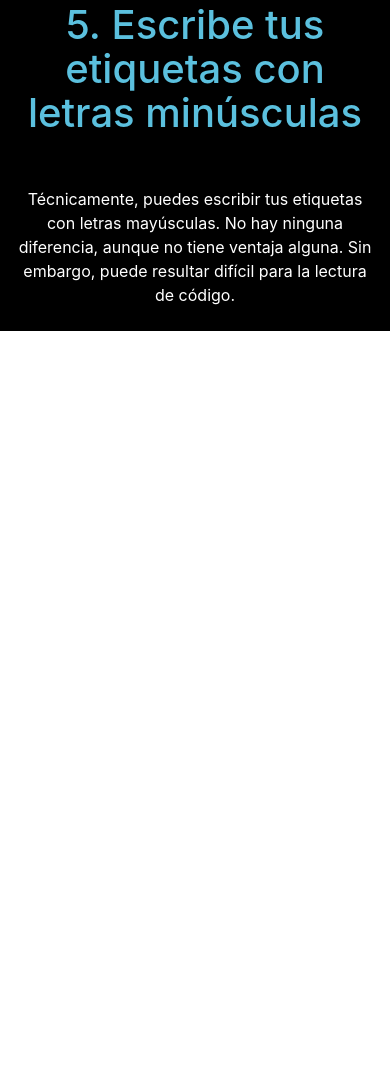
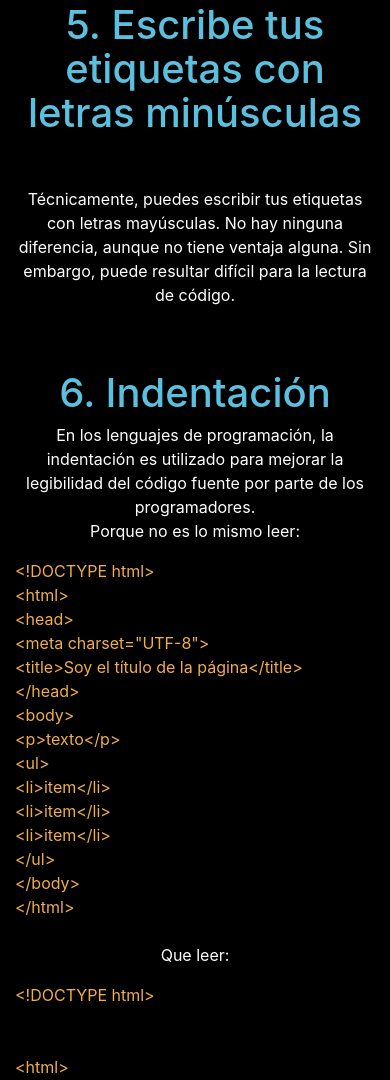
Before and after one commit to PandaNemessis/GuiaAP, a plain HTML site: page html.html in a window 390 px wide. Shown: the part 5244-6324 px from the top of the page. Before the commit the page ends 5575 px from the top, so only its background shows below. Drawn offline with nearby package versions, Linux system fonts and the light colour scheme.

Commit message:
agregado de data de indent

```diff
--- a/html.html
+++ b/html.html
@@ -18,7 +18,6 @@
         <ul class="navbar-nav ">
           <li class="nav-item active"> <a class="nav-link" href="guia.html">Home</a> </li>
           <li class="nav-item"> <a class="nav-link" href="#">Link</a> </li>
-          <li class="nav-item"> <a class="nav-link disabled" href="#">Disabled</a> </li>
         </ul>
       </div>
     </div>
@@ -164,10 +163,27 @@
       <div class="row">
         <div class="col-md-12">
           <h1 class="text-center text-info">5.&nbsp;Escribe tus etiquetas con letras minúsculas<br><br></h1>
-          <p class="text-center">Técnicamente, puedes escribir tus etiquetas con letras mayúsculas. No hay ninguna diferencia, aunque no tiene ventaja alguna. Sin embargo, puede resultar difícil para la lectura de código.</p>
+          <p class="text-center">Técnicamente, puedes escribir tus etiquetas con letras mayúsculas. No hay ninguna diferencia, aunque no tiene ventaja alguna. Sin embargo, puede resultar difícil para la lectura de código.<br><br><br></p>
+        </div>
+      </div>
+      <div class="row">
+        <div class="col-md-12">
+          <h1 class="text-center text-info">6. Indentación</h1>
+        </div>
+      </div>
+      <div class="row">
+        <div class="col-md-12">
+          <p class="text-center">En los lenguajes de programación, la indentación es utilizado para mejorar la legibilidad del código fuente por parte de los programadores.<br>Porque no es lo mismo leer:<br></p>
+          <p class="text-warning">&lt;!DOCTYPE html&gt;<br>&lt;html&gt;<br>&lt;head&gt;<br>&lt;meta charset="UTF-8"&gt;<br>&lt;title&gt;Soy el título de la página&lt;/title&gt;<br>&lt;/head&gt;<br>&lt;body&gt;<br>&lt;p&gt;texto&lt;/p&gt;<br>&lt;ul&gt;<br>&lt;li&gt;item&lt;/li&gt;<br>&lt;li&gt;item&lt;/li&gt;<br>&lt;li&gt;item&lt;/li&gt;<br>&lt;/ul&gt;<br>&lt;/body&gt;<br>&lt;/html&gt;</p>
         </div>
       </div>
     </div>
+  </div>
+  <div class="col-md-12">
+    <p class="text-center text-white">Que leer:</p>
+    <p class="text-warning">&lt;!DOCTYPE html&gt;<br><br><br>&lt;html&gt;<br><br>&nbsp; &lt;head&gt;<br>&nbsp; &nbsp; &nbsp; &nbsp; &nbsp; &nbsp; &nbsp; &lt;meta charset="UTF-8"&gt;<br>&nbsp; &nbsp; &nbsp; &nbsp; &nbsp; &nbsp; &nbsp; &lt;title&gt;Soy el título de la página&lt;/title&gt;<br>&nbsp;
+      &lt;/head&gt;<br><br><br>&lt;body&gt;<br>&nbsp; &nbsp; &nbsp; &nbsp; &nbsp; &nbsp; &lt;p&gt;texto&lt;/p&gt;<br><br>&nbsp; &nbsp; &nbsp; &nbsp; &nbsp; &nbsp; &lt;ul&gt;<br>&nbsp; &nbsp; &nbsp; &nbsp; &nbsp; &nbsp; &nbsp; &nbsp; &nbsp; &nbsp; &lt;li&gt;item&lt;/li&gt;<br>&nbsp;
+      &nbsp; &nbsp; &nbsp; &nbsp; &nbsp; &nbsp; &nbsp; &nbsp; &nbsp; &lt;li&gt;item&lt;/li&gt;<br>&nbsp; &nbsp; &nbsp; &nbsp; &nbsp; &nbsp; &nbsp; &nbsp; &nbsp; &nbsp; &lt;li&gt;item&lt;/li&gt;<br>&nbsp; &nbsp; &nbsp; &nbsp; &nbsp; &nbsp;&lt;/ul&gt;<br>&lt;/body&gt;<br><br><br>&lt;/html&gt;</p>
   </div>
   <script src="https://code.jquery.com/jquery-3.1.1.slim.min.js"></script>
   <script src="https://cdnjs.cloudflare.com/ajax/libs/tether/1.4.0/js/tether.min.js"></script>
```
